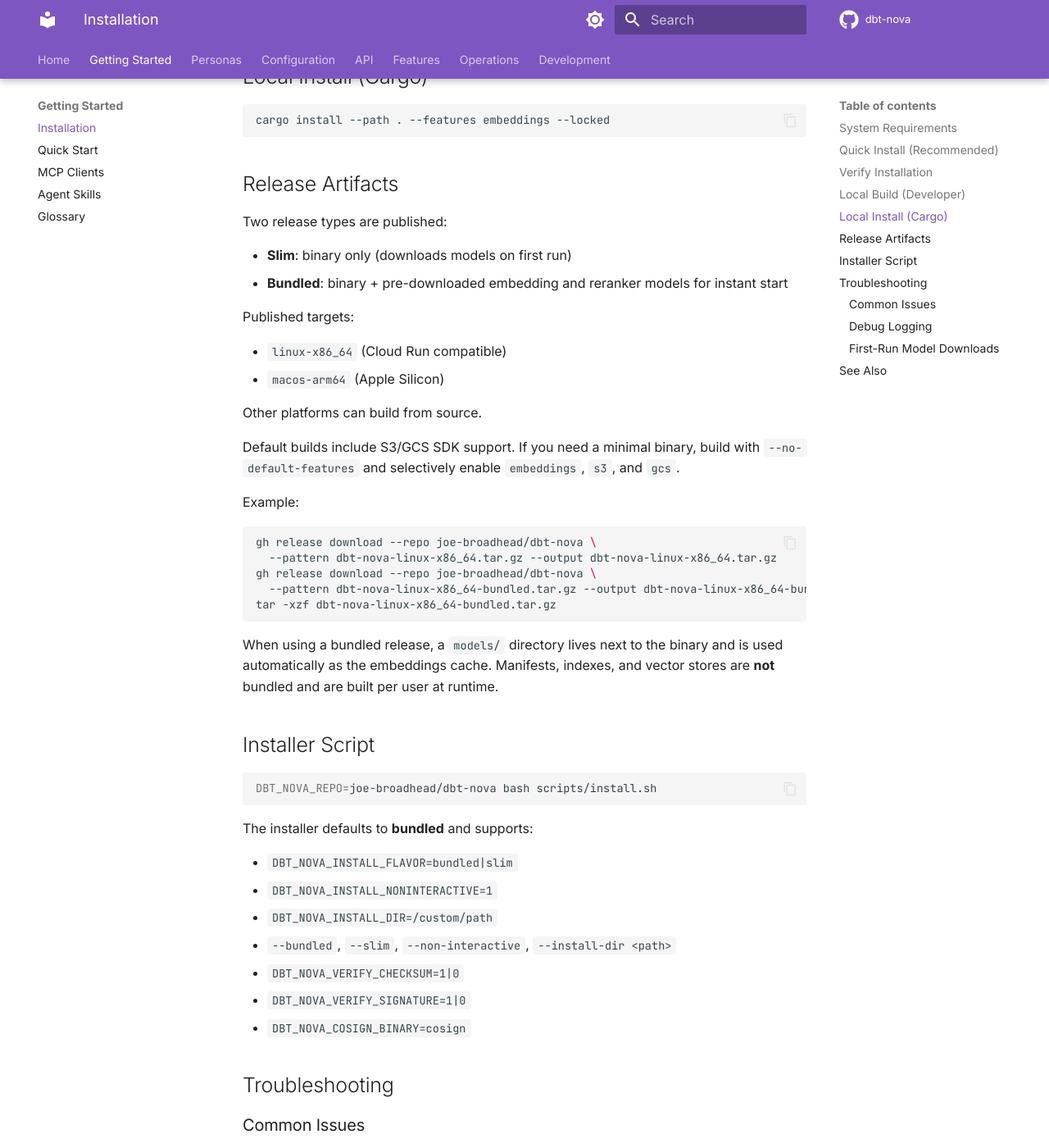
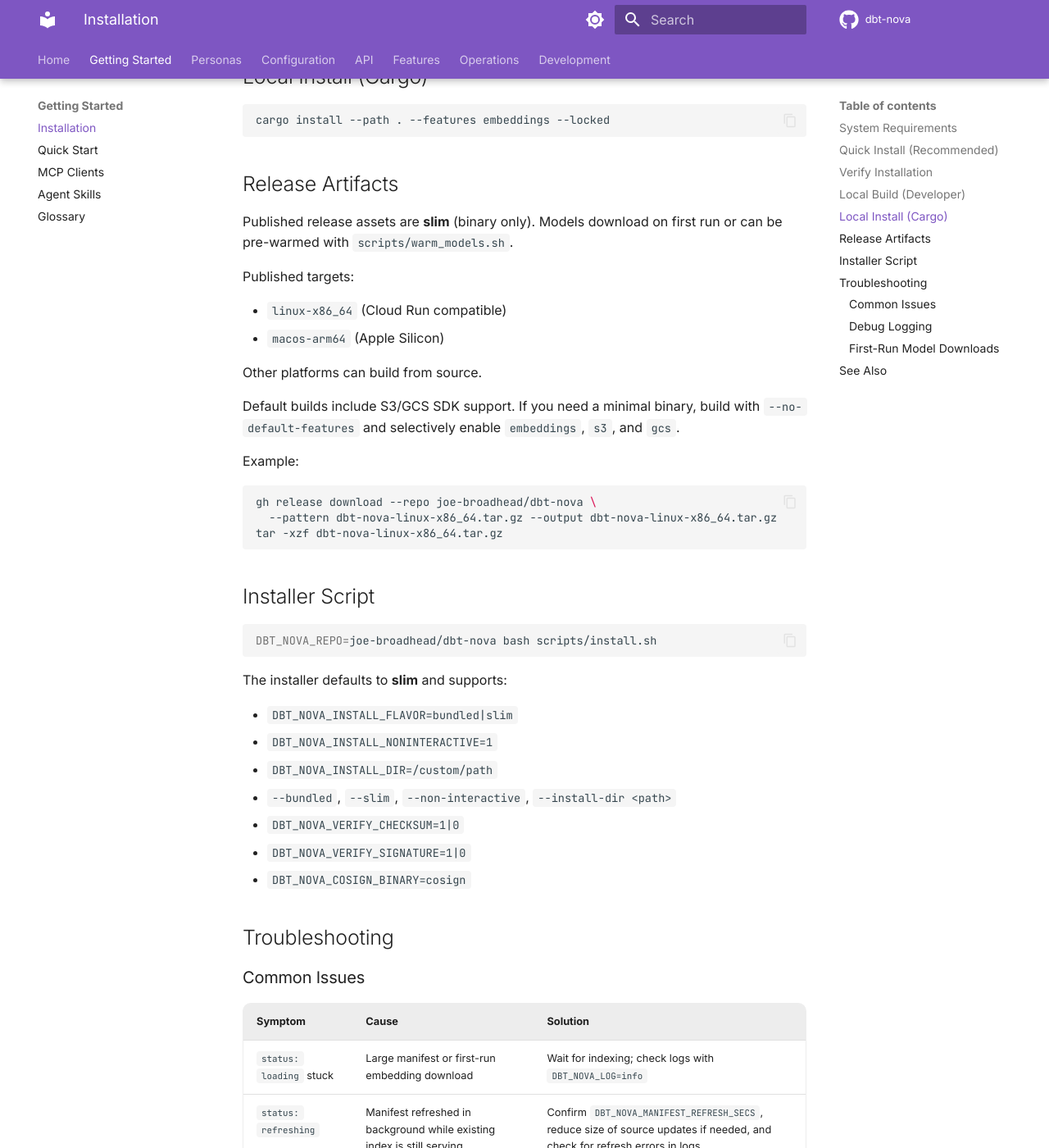
Before and after one commit to joe-broadhead/dbt-nova, an MkDocs documentation site: the page built from docs/getting-started/installation.md, in a window 1280 px wide and 1400 px high, scrolled down 2354 px. Shown: the whole window at 82% size. Built offline with MkDocs 1.6.1 and Material for MkDocs 9.7.7, drawn with Linux system fonts in a browser that asks for light colours; comment, search, counter and statistics services are not loaded; some of the changed text lies outside the part shown.

````diff
--- a/docs/getting-started/installation.md
+++ b/docs/getting-started/installation.md
@@ -17,7 +17,7 @@ Remote manifests are supported via `DBT_NOVA_MANIFEST_URI` (http(s), dbfs, s3, g
 
 ## Quick Install (Recommended)
 
-Use the installer script (defaults to **bundled** for instant startup):
+Use the installer script (defaults to **slim**):
 
 ```bash
 # Public repo (unauthenticated)
@@ -33,7 +33,7 @@ curl -fsSL -H "Authorization: Bearer ${GH_TOKEN}" \
 Non-interactive examples:
 
 ```bash
-# Public repo: force bundled (default in non-interactive mode)
+# Public repo: default slim in non-interactive mode
 curl -fsSL https://raw.githubusercontent.com/joe-broadhead/dbt-nova/master/scripts/install.sh | \
   DBT_NOVA_INSTALL_NONINTERACTIVE=1 bash
 
@@ -41,7 +41,7 @@ curl -fsSL https://raw.githubusercontent.com/joe-broadhead/dbt-nova/master/scrip
 curl -fsSL https://raw.githubusercontent.com/joe-broadhead/dbt-nova/master/scripts/install.sh | \
   DBT_NOVA_INSTALL_NONINTERACTIVE=1 DBT_NOVA_INSTALL_FLAVOR=slim bash
 
-# Private repo: force bundled (default in non-interactive mode)
+# Private repo: default slim in non-interactive mode
 GH_TOKEN="$(gh auth token)"
 curl -fsSL -H "Authorization: Bearer ${GH_TOKEN}" \
   https://raw.githubusercontent.com/joe-broadhead/dbt-nova/master/scripts/install.sh | \
@@ -54,8 +54,8 @@ curl -fsSL -H "Authorization: Bearer ${GH_TOKEN}" \
   DBT_NOVA_GITHUB_TOKEN="${GH_TOKEN}" DBT_NOVA_INSTALL_NONINTERACTIVE=1 DBT_NOVA_INSTALL_FLAVOR=slim bash
 ```
 
-The installer places `dbt-nova` in `~/.local/bin` and, for bundled installs,
-also places `models/` next to the binary so Nova auto-discovers it.
+The installer places `dbt-nova` in `~/.local/bin`. For bundled installs, it also
+places `models/` next to the binary so Nova auto-discovers it.
 
 ## Verify Installation
 
@@ -112,10 +112,8 @@ cargo install --path . --features embeddings --locked
 
 ## Release Artifacts
 
-Two release types are published:
-
-- **Slim**: binary only (downloads models on first run)
-- **Bundled**: binary + pre-downloaded embedding and reranker models for instant start
+Published release assets are **slim** (binary only). Models download on first run
+or can be pre-warmed with `scripts/warm_models.sh`.
 
 Published targets:
 
@@ -131,14 +129,8 @@ Example:
 ```bash
 gh release download --repo joe-broadhead/dbt-nova \
   --pattern dbt-nova-linux-x86_64.tar.gz --output dbt-nova-linux-x86_64.tar.gz
-gh release download --repo joe-broadhead/dbt-nova \
-  --pattern dbt-nova-linux-x86_64-bundled.tar.gz --output dbt-nova-linux-x86_64-bundled.tar.gz
-tar -xzf dbt-nova-linux-x86_64-bundled.tar.gz
+tar -xzf dbt-nova-linux-x86_64.tar.gz
 ```
-
-When using a bundled release, a `models/` directory lives next to the binary and is
-used automatically as the embeddings cache. Manifests, indexes, and vector stores
-are **not** bundled and are built per user at runtime.
 
 ## Installer Script
 
@@ -146,7 +138,7 @@ are **not** bundled and are built per user at runtime.
 DBT_NOVA_REPO=joe-broadhead/dbt-nova bash scripts/install.sh
 ```
 
-The installer defaults to **bundled** and supports:
+The installer defaults to **slim** and supports:
 
 - `DBT_NOVA_INSTALL_FLAVOR=bundled|slim`
 - `DBT_NOVA_INSTALL_NONINTERACTIVE=1`
@@ -204,8 +196,9 @@ DBT_NOVA_WARMUP_MANIFEST_PATH=/path/to/manifest.json \
 ```
 
 If direct model downloads fail (for example, restricted access to Hugging Face),
-`scripts/warm_models.sh` now auto-falls back first to direct cache seeding from
-Hugging Face URLs, then to seeding models from the latest bundled GitHub release.
+`scripts/warm_models.sh` auto-falls back first to direct cache seeding from
+Hugging Face URLs, then to seeding models from the latest GitHub release (when a
+model bundle is available).
 You can control this behavior with:
 
 - `DBT_NOVA_WARMUP_FALLBACK_FROM_HF_DIRECT=1|0`
````
Also changed, not shown: README.md (+1 -1 lines), docs/development/ci.md (+1 -1 lines), docs/development/release.md (+6 -11 lines), docs/getting-started/quickstart.md (+2 -2 lines), 2 other files.
